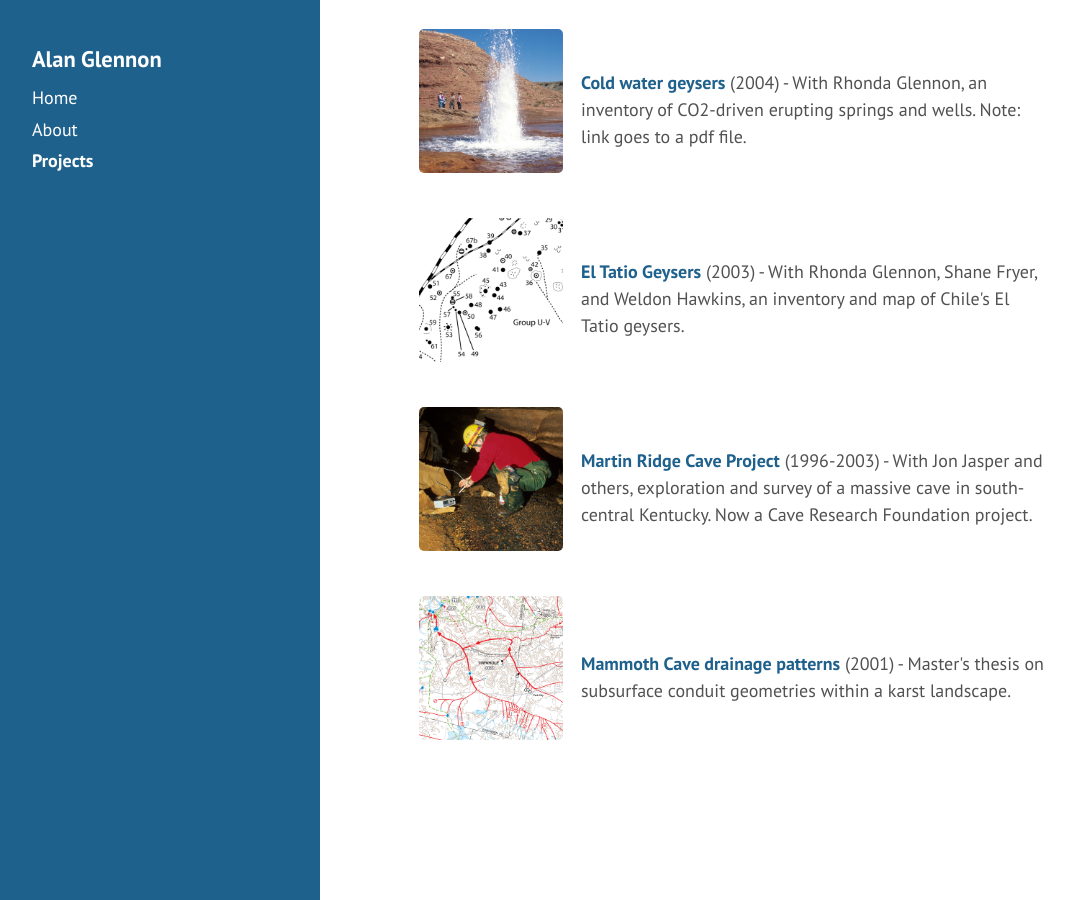
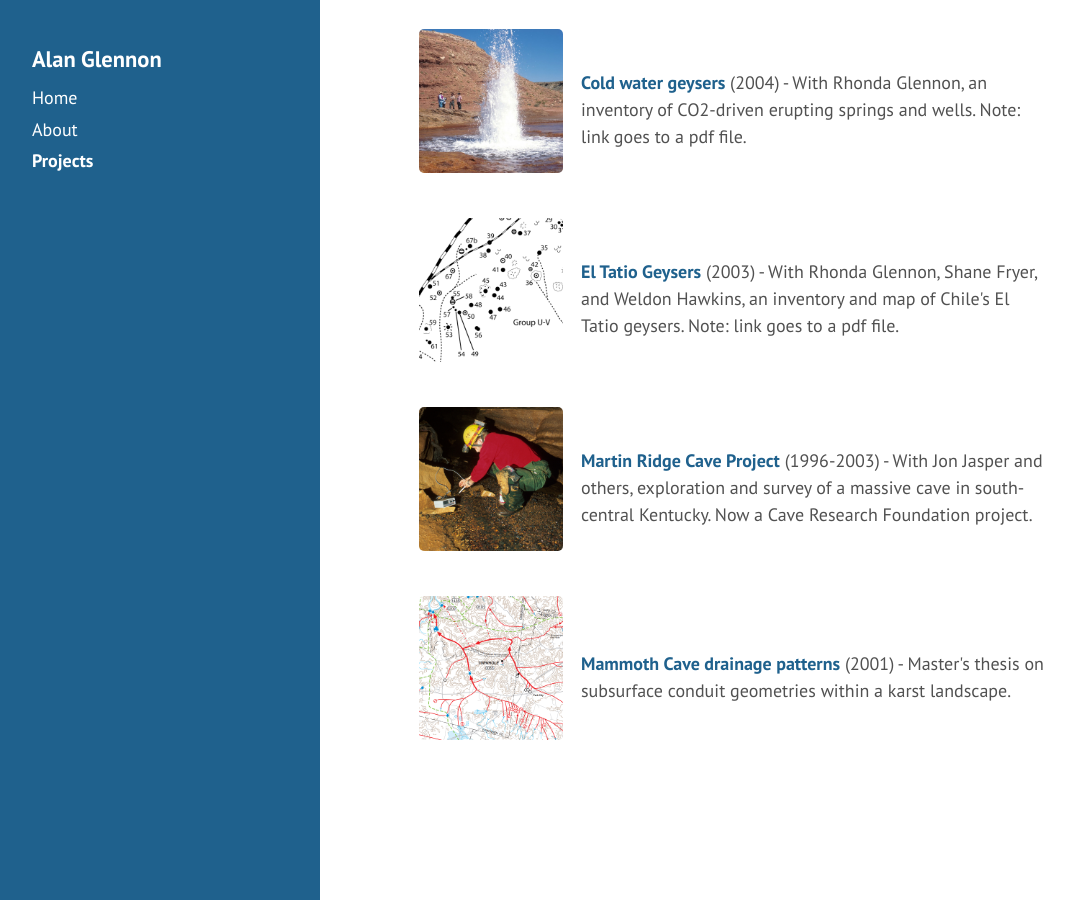
Before and after one commit to glennon/glennon.github.io, a Jekyll site: the page built from projects.md, in a window 1280 px wide and 900 px high, scrolled down 2210 px. Shown: the whole window, without its empty margins (4-1078 px from the left). Built offline with Jekyll 4.4.1, drawn with Linux system fonts in a browser that asks for light colours.

Commit message:
Update projects.md
add direct el tatio link -- fixes old references

```diff
--- a/projects.md
+++ b/projects.md
@@ -143,10 +143,10 @@
 <table>
     <tr>
         <td width="25%">
-            <a href="https://www.researchgate.net/publication/284255246_The_extraordinary_thermal_activity_of_El_Tatio_Geyser_Field_Antofagasta_Region_Chile"><img src="/public/projects-pix/eltatio.jpg" width="150em" alt="A map section of El Tatio Geysers, Chile" /></a>
+            <a href="https://alanglennon.com/elTatioGlennonPfaff.pdf"><img src="/public/projects-pix/eltatio.jpg" width="150em" alt="A map section of El Tatio Geysers, Chile" /></a>
         </td>
         <td>
-            <a href="https://www.researchgate.net/publication/284255246_The_extraordinary_thermal_activity_of_El_Tatio_Geyser_Field_Antofagasta_Region_Chile"><b>El Tatio Geysers</b></a> (2003) - With Rhonda Glennon, Shane Fryer, and Weldon Hawkins, an inventory and map of Chile's El Tatio geysers.
+            <a href="https://alanglennon.com/elTatioGlennonPfaff.pdf"><b>El Tatio Geysers</b></a> (2003) - With Rhonda Glennon, Shane Fryer, and Weldon Hawkins, an inventory and map of Chile's El Tatio geysers. Note: link goes to a pdf file.
         </td>
     </tr>
 </table>
```
